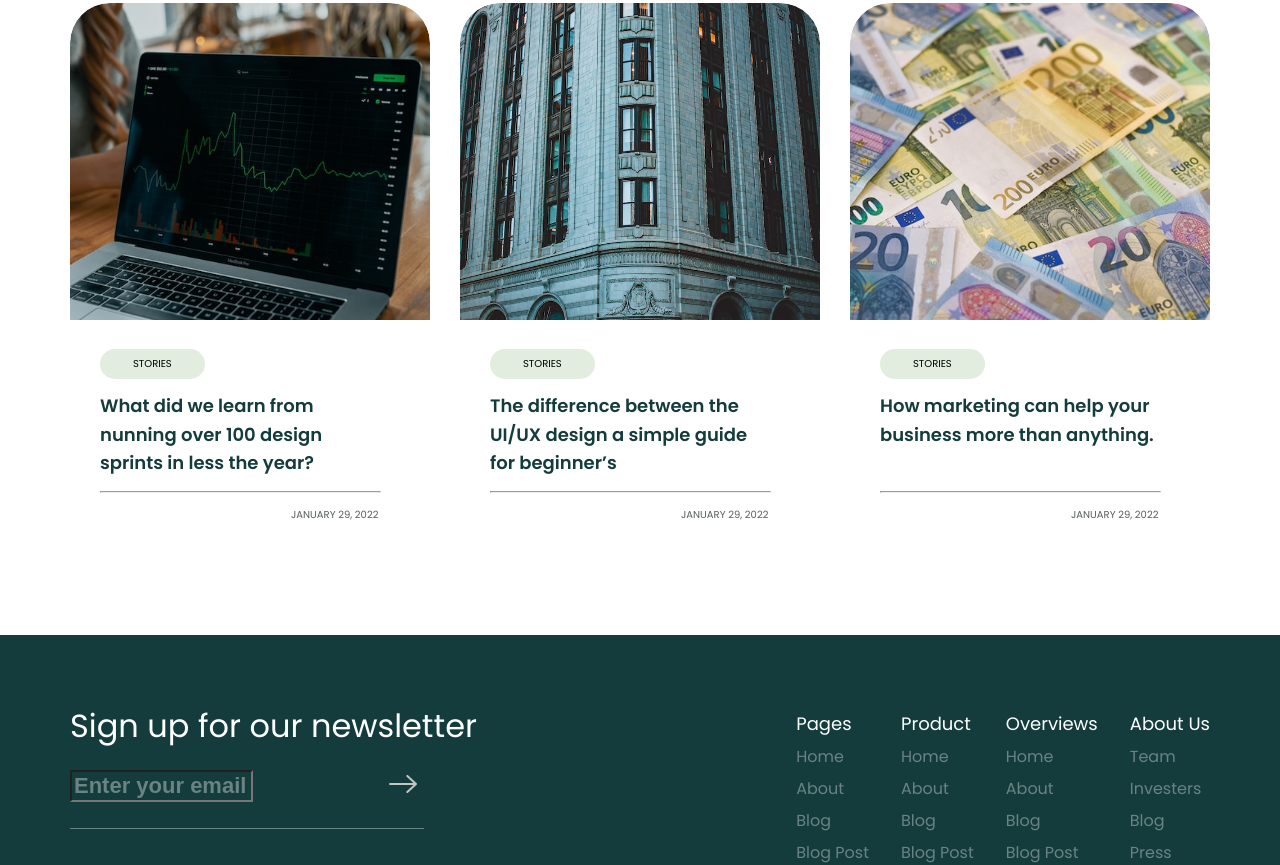
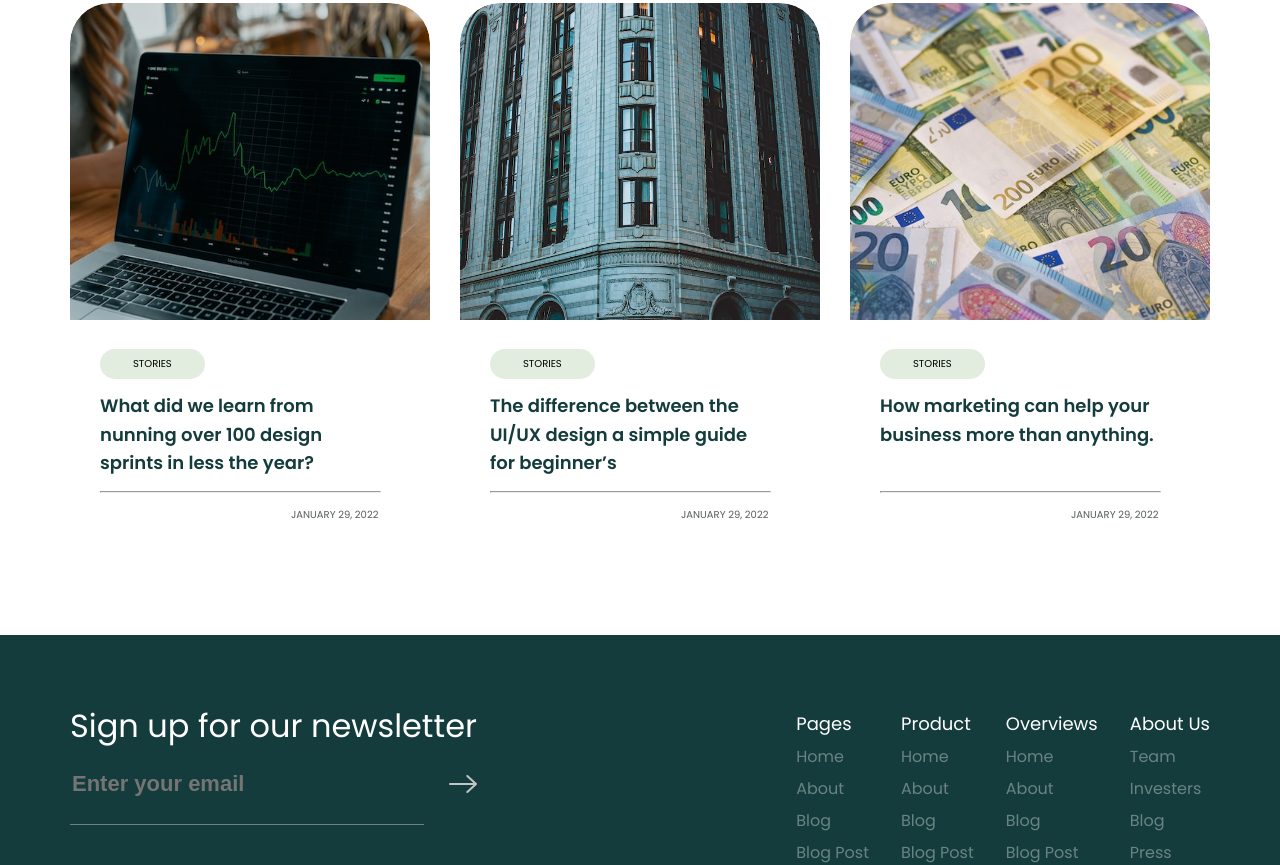
Before and after one commit to LocNguyenSGU/F8-Project-3.1, a plain HTML site: page index.html in a window 1280 px wide. Shown: the part 5710-6575 px from the top of the page. Drawn offline with nearby package versions, Linux system fonts and the light colour scheme.

Commit message:
fix lỗi nhập email footer

```diff
--- a/asset/css/style.css
+++ b/asset/css/style.css
@@ -867,30 +867,20 @@ a {
 }
 
 .footer .action {
+   display: flex;
+   justify-content: space-between;
    margin-top: 25px;
 }
 
 .footer .email {
-   width: 183px;
    background-color: transparent;
    outline: none;
-   width: 183px;
-   background-color: transparent;
+   border: none;
+   width: 280px;
    outline: none;
    color: #6A8383;
    font-size: 2.2rem;
    font-weight: 600;
-}
-
-.email::placeholder {
-   width: 183px;
-   background-color: transparent;
-   outline: none;
-   color: #6A8383;
-}
-
-.footer .arrow {
-   margin-left: 132px;
 }
 
 .footer .separate {
```
